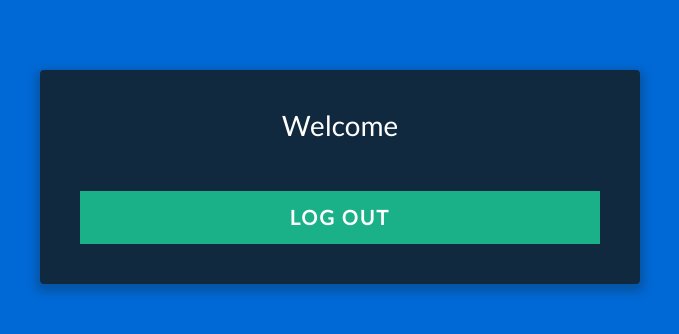
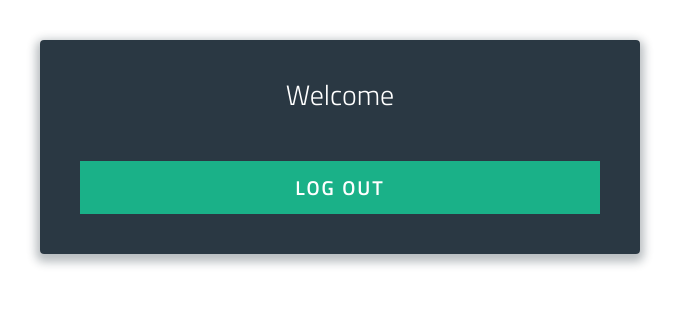
Before and after one commit to Mourad-seven/Page_Form, a PHP site: page /profile.php in a window 1280 px wide. Shown: the top 334 px of the page, without its empty margins (300-979 px from the left). Run offline with PHP 8.4, Linux system fonts and the light colour scheme; some libraries are stand-ins or nearby versions.

Commit message:
Fix jquery

```diff
--- a/css/style.css
+++ b/css/style.css
@@ -192,9 +192,9 @@
 CONTACT FORM CSS
 ********************************/
 body{
-  font-family: "Lato", sans-serif;
-  margin: 70px 0;
-  background: #0069d6;
+  font-family: 'Titillium Web', sans-serif;
+  /*margin: 70px 0;*/
+  background: #ffffff; /* #c1bdba */
 }
 .devider{
   width: 100px;
@@ -207,9 +207,13 @@
   margin-bottom: 60px;
 }
 h2{
-  text-transform: uppercase;
+/*  text-transform: uppercase;
   font-weight: bold;
-  color: #fff;
+  color: #fff;*/
+    text-align: center;
+    color: #1ab188;
+    font-weight: 1000;
+    margin: 0;
 }
 #contact-form{
   font-size: 20px;
--- a/index.php
+++ b/index.php
@@ -92,6 +92,7 @@
       </div><!-- tab-content -->
 
 </div> <!-- /form -->
+  <script src='http://cdnjs.cloudflare.com/ajax/libs/jquery/2.1.3/jquery.min.js'></script>
 
   <script src="js/index.js"></script>
 
```
